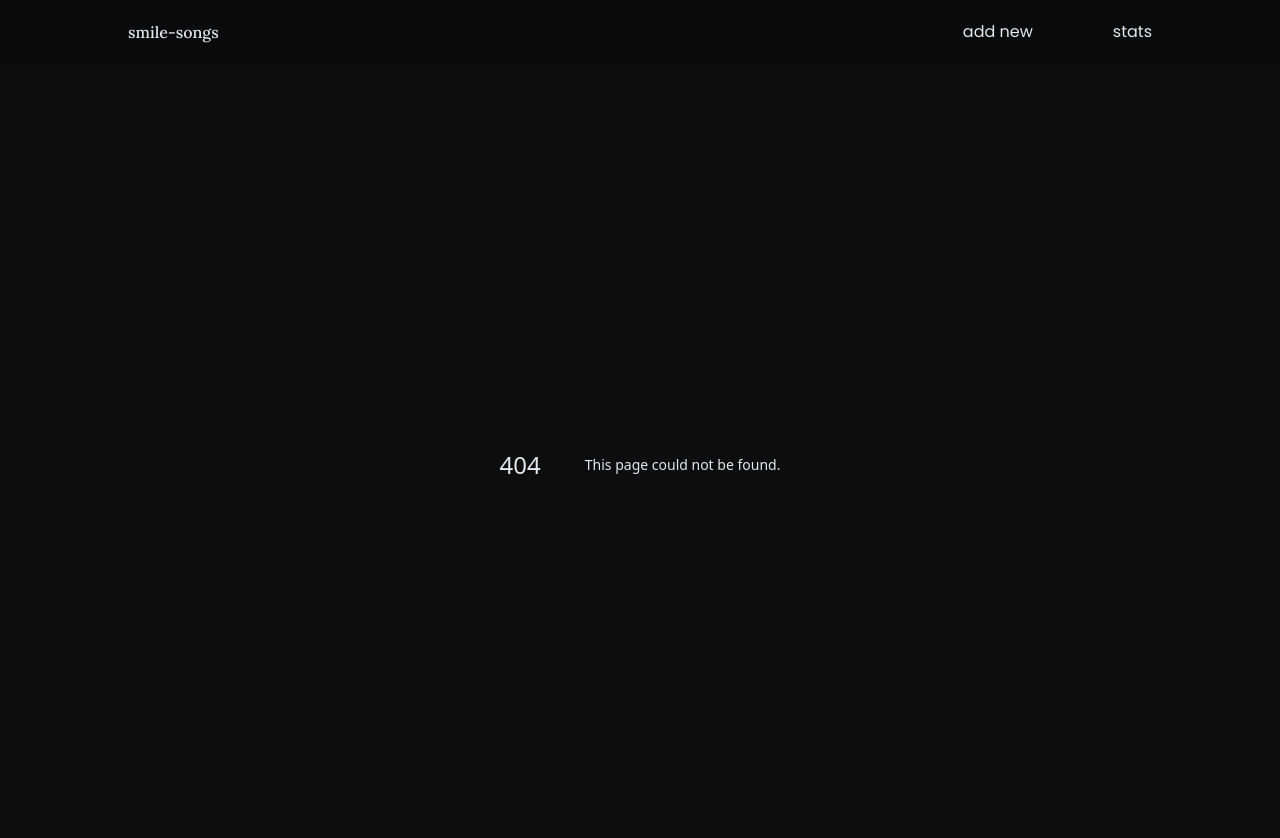
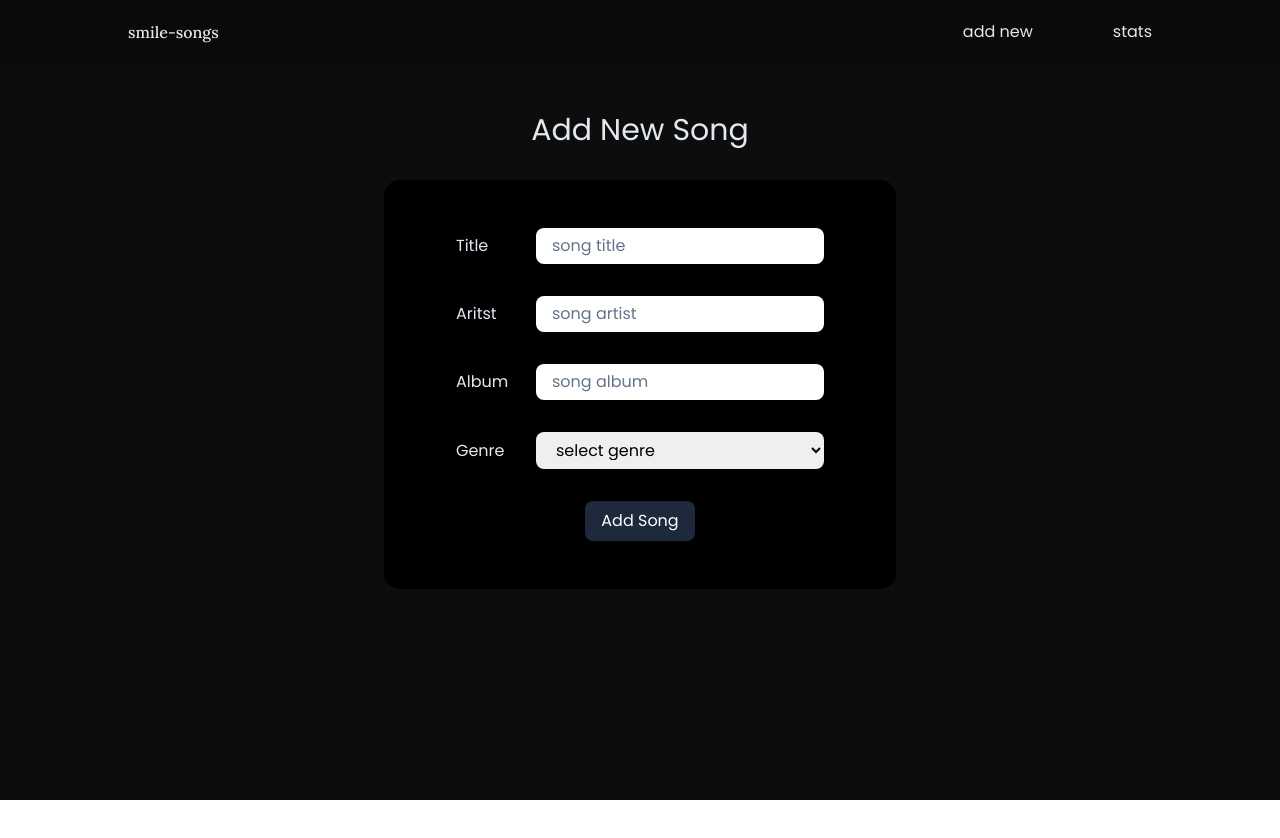
Before and after one commit to ismailydev/smile-songs, a Next.js app in the folder frontend/: page /addnew in a window 1280 px wide. Before the commit this address had no page. Shown: the top 838 px of the page. After the commit the page ends 800 px from the top, so only its background shows below. Built offline with nearby package versions, Linux system fonts and the light colour scheme.

Commit message:
add new song page

```diff
--- /dev/null
+++ b/frontend/pages/addnew.js
@@ -0,0 +1,125 @@
+import { genres } from "@/constants";
+import { addSong } from "@/features/songsSlice";
+import { useState } from "react";
+import { useDispatch } from "react-redux";
+import { useRouter } from "next/router";
+
+export default function AddNew() {
+    const router = useRouter();
+    const [formData, setFormData] = useState({
+        title: "",
+        artist: "",
+        album: "",
+        genre: "",
+    });
+
+    const dispatch = useDispatch();
+
+    const handleSubmit = async (e) => {
+        e.preventDefault();
+        dispatch(addSong(formData));
+        router.replace("/");
+    };
+
+    return (
+        <main className="py-4 pb-12">
+            <h2 className="py-8 text-center text-3xl">Add New Song</h2>
+            <form
+                onSubmit={handleSubmit}
+                className="bg-black w-full md:w-1/2 mx-auto p-8 rounded-2xl"
+            >
+                <div className="flex flex-col items-center">
+                    <div className="flex items-center py-4">
+                        <label htmlFor="title" className="w-20">
+                            Title
+                        </label>
+                        <input
+                            type="text"
+                            name="title"
+                            className="outline-none text-black rounded-lg py-1.5 px-4 w-60 md:w-72 placeholder:text-slate-500"
+                            placeholder="song title"
+                            value={formData.title}
+                            onChange={(e) =>
+                                setFormData({
+                                    ...formData,
+                                    title: e.target.value,
+                                })
+                            }
+                            required
+                        />
+                    </div>
+                    <div className="flex items-center py-4">
+                        <label htmlFor="aritst" className="w-20">
+                            Aritst
+                        </label>
+                        <input
+                            type="text"
+                            name="aritst"
+                            className="outline-none text-black rounded-lg py-1.5 px-4 w-60 md:w-72 placeholder:text-slate-500"
+                            placeholder="song artist"
+                            value={formData.artist}
+                            onChange={(e) =>
+                                setFormData({
+                                    ...formData,
+                                    artist: e.target.value,
+                                })
+                            }
+                            required
+                        />
+                    </div>
+                    <div className="flex items-center py-4">
+                        <label htmlFor="album" className="w-20">
+                            Album
+                        </label>
+                        <input
+                            type="text"
+                            name="album"
+                            className="outline-none text-black rounded-lg py-1.5 px-4 w-60 md:w-72 placeholder:text-slate-500"
+                            placeholder="song album"
+                            value={formData.album}
+                            onChange={(e) =>
+                                setFormData({
+                                    ...formData,
+                                    album: e.target.value,
+                                })
+                            }
+                            required
+                        />
+                    </div>
+                    <div className="flex items-center py-4">
+                        <label htmlFor="genre" className="w-20">
+                            Genre
+                        </label>
+                        <select
+                            name="genre"
+                            className="outline-none text-black rounded-lg py-1.5 px-4 w-60 md:w-72 placeholder:text-slate-500"
+                            value={formData.genre}
+                            onChange={(e) =>
+                                setFormData({
+                                    ...formData,
+                                    genre: e.target.value,
+                                })
+                            }
+                            required
+                        >
+                            <option>select genre</option>
+                            {genres.map((genre) => (
+                                <option key={genre} value={genre}>
+                                    {genre}
+                                </option>
+                            ))}
+                        </select>
+                    </div>
+                    <div className="flex py-4">
+                        <button
+                            type="sumbit"
+                            className="w-full py-2 px-4 bg-slate-800 text-white rounded-lg"
+                        >
+                            Add Song
+                        </button>
+                    </div>
+                </div>
+            </form>
+        </main>
+    );
+}
```
